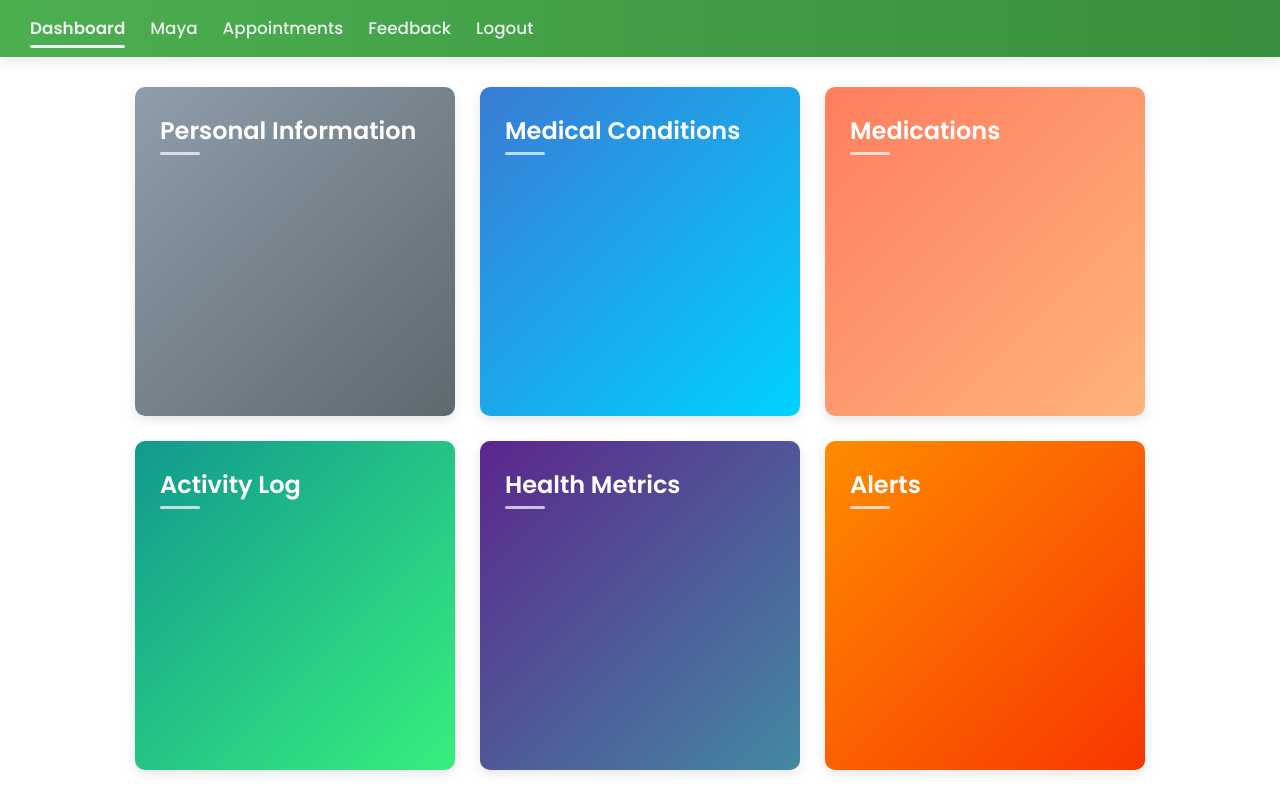
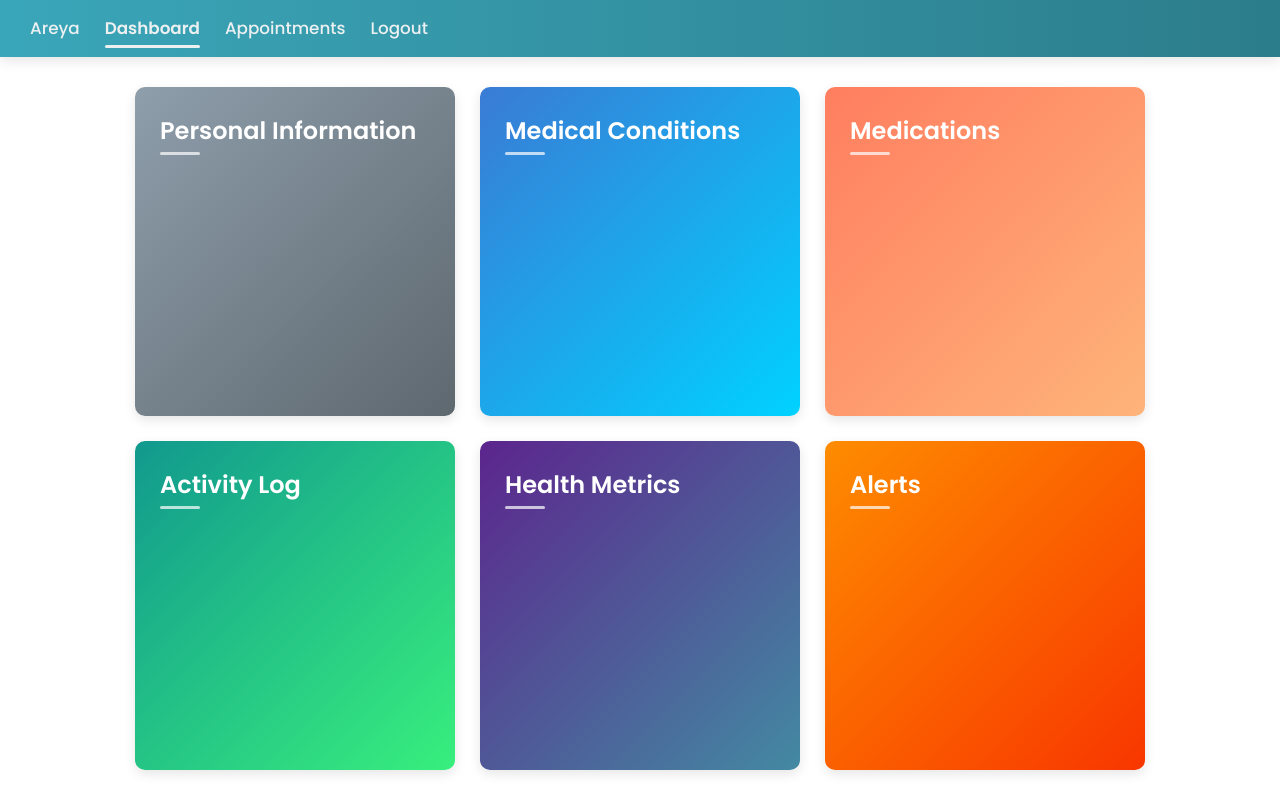
Before and after one commit to darellm/AsendHealth, a Flask app: page /dashboard in a window 1280 px wide. Run offline with Flask 3, Linux system fonts and the light colour scheme.

Commit message:
Updated Templates

```diff
--- a/postgres.py
+++ b/postgres.py
@@ -2,6 +2,7 @@ import os
 import pg8000
 import ssl
 import certifi
+import json
 from google.cloud.sql.connector import Connector
 import psycopg2
 import psycopg2.extras
@@ -25,6 +26,7 @@ def get_connection():
    Establishes a connection to the PostgreSQL database on Google Cloud SQL.
    """
    conn = connector.connect(
+   #conn = psycopg2.connect(
     INSTANCE_CONNECTION_NAME,
        "pg8000",
        user=DB_USER,
--- a/static/style.css
+++ b/static/style.css
@@ -7,15 +7,15 @@
    2) GLOBAL / BASE STYLES
    ------------------------------------------------------ */
 :root {
-  --primary-color: #4CAF50;
-  --primary-dark: #388E3C;
-  --primary-light: #A5D6A7;
+  --primary-color: #3AA6B9;
+  --primary-dark: #2C7D8B;
+  --primary-light: #79C9D6;
   --text-dark: #2C3E50;
   --text-light: #ECF0F1;
   --background-light: #F5F7FA;
   --accent-color: #FF5722;
   --error-color: #E53935;
-  --success-color: #43A047;
+  --success-color: #4BB543;
   --shadow-sm: 0 2px 4px rgba(0, 0, 0, 0.1);
   --shadow-md: 0 4px 12px rgba(0, 0, 0, 0.1);
   --shadow-lg: 0 8px 24px rgba(0, 0, 0, 0.12);
--- a/templates/dashboard.html
+++ b/templates/dashboard.html
@@ -12,10 +12,9 @@
   <header>
     <nav>
       <ul>
+        <li><a href="/maya">Areya</a></li>
         <li><a href="/dashboard" class="active">Dashboard</a></li>
-        <li><a href="/maya">Maya</a></li>
         <li><a href="/appointments">Appointments</a></li>
-        <li><a href="/feedback">Feedback</a></li>
         <li><a href="#" id="logoutBtn">Logout</a></li>
       </ul>
     </nav>
@@ -175,7 +174,7 @@
       e.preventDefault();
       localStorage.removeItem("pointId");
       localStorage.removeItem("patientGuid");
-      window.location.href = "/login";
+      window.location.href = "https://asendhealth.com/";
     });
   </script>
 </body>
--- a/templates/home.html
+++ b/templates/home.html
@@ -15,10 +15,10 @@
   <header>
     <nav>
       <ul>
+        <li><a href="/home" class="active">Home</a></li>
+        <li><a href="/maya">Areya</a></li>
         <li><a href="/dashboard">Dashboard</a></li>
-        <li><a href="/maya">Maya</a></li>
         <li><a href="/appointments">Appointments</a></li>
-        <li><a href="/feedback">Feedback</a></li>
         <li><a href="#" id="logoutBtn">Logout</a></li>
       </ul>
     </nav>
@@ -62,7 +62,7 @@
       e.preventDefault();
       localStorage.removeItem("pointId");
       localStorage.removeItem("patientGuid");
-      window.location.href = "/login";
+      window.location.href = "https://asendhealth.com/";
     });
   </script>
 </body>
--- a/templates/index.html
+++ b/templates/index.html
@@ -46,7 +46,7 @@
             localStorage.setItem("pointId", data.point_id);
           }
           localStorage.setItem("patientGuid", data.guid || password);
-          window.location.href = "/home";
+          window.location.href = "/maya";
         } else {
           const error = await response.json();
           document.getElementById("error-message").innerText = error.message || "Login failed";
--- a/templates/maya.html
+++ b/templates/maya.html
@@ -11,11 +11,9 @@
   <header>
     <nav>
       <ul>
-        <li><a href="/home.html">Home</a></li>
+        <li><a href="/maya" class="active">Areya</a></li>
         <li><a href="/dashboard">Dashboard</a></li>
-        <li><a href="/maya" class="active">Maya</a></li>
         <li><a href="/appointments">Appointments</a></li>
-        <li><a href="/feedback">Feedback</a></li>
         <li><a href="#" id="logoutBtn">Logout</a></li>
       </ul>
     </nav>
@@ -78,7 +76,7 @@
         e.preventDefault();
         localStorage.removeItem("pointId");
         localStorage.removeItem("patientGuid");
-        window.location.href = "/login";
+        window.location.href = "https://asendhealth.com/";
       });
 
       try {
```
Also changed, not shown: 1 other file.
